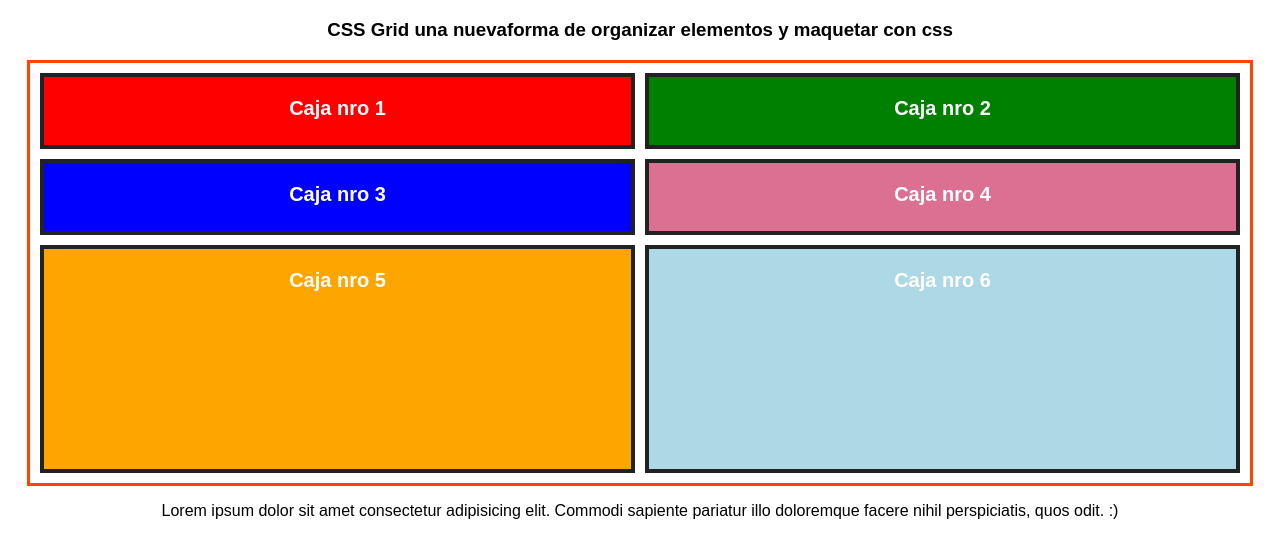
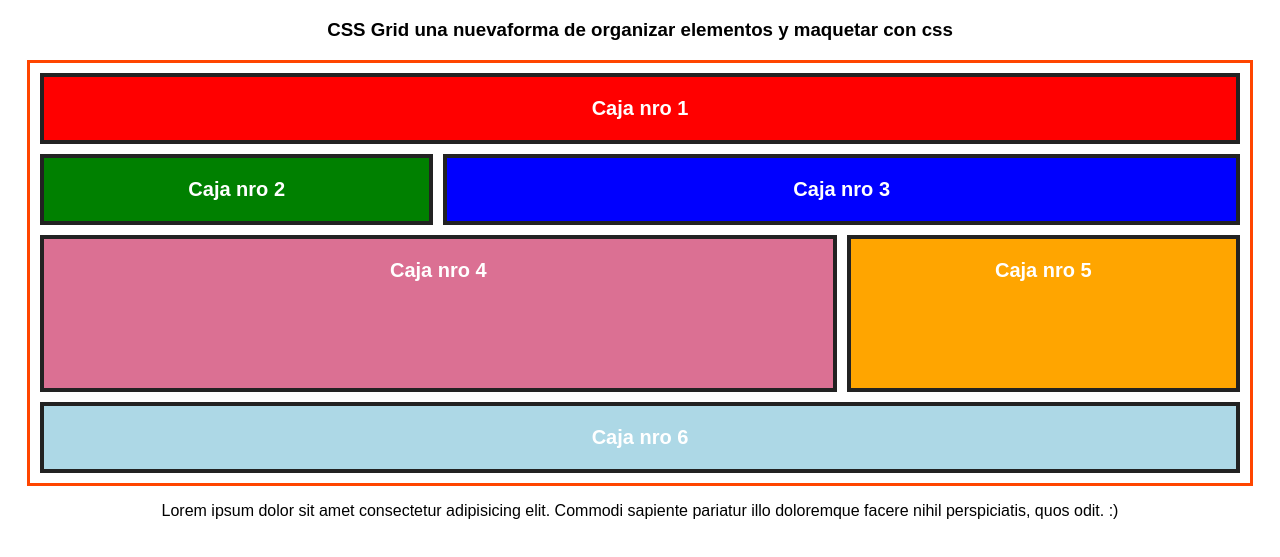
Before and after one commit to Albertoenriquepaulo/UdemyVictorRoble-master-css, a plain HTML site: page master-css/aprendiendo-css-grid/index.html in a window 1280 px wide. Shown: the part 61-618 px from the top of the page. Drawn offline with Linux system fonts and the light colour scheme.

Commit message:
169. Expandir columnas

```diff
--- a/master-css/aprendiendo-css-grid/style.css
+++ b/master-css/aprendiendo-css-grid/style.css
@@ -8,19 +8,12 @@ body {
   width: 1200px;
   height: 400px;
   margin: 0px auto;
-  /* Definir el grid al layout */
   display: grid;
 
-  /*Varias formas de definir las columnas*/
-  /* grid-template-columns: repeat(4, calc(25% - 10px)); */
-  /* grid-template-columns: 1fr 1fr 1fr 1fr ; */
-  /* grid-template-columns: repeat(, calc(25% - 10px)) 15% 35%; */
-  grid-template-columns: repeat(2, 1fr);
+  grid-template-columns: repeat(3, 1fr);
 
-  /* Definiendo filas */
   grid-template-rows: repeat(2, 1fr) 3fr;
 
-  /* Espacios entre elementos grid */
   grid-gap: 10px;
   padding: 10px;
 
@@ -36,11 +29,15 @@ body {
   background: gray;
 }
 
+/* Expandiendo la caja de color rojo */
 .layout .red {
+  grid-column-start: 1;
+  grid-column-end: 4;
   background: red;
 }
 
 .layout .blue {
+  grid-column: 2 / 4;
   background: blue;
 }
 
@@ -49,11 +46,18 @@ body {
 }
 
 .layout .pink {
+  grid-column: 1 / 3;
   background: palevioletred;
 }
 .layout .orange {
   background: orange;
 }
 .layout .lightblue {
+  /*
+  grid-column-start: 1;
+  grid-column-end: 3;
+  Estas dos de arriba se pueden resumir en esta linea de abajo*/
+  grid-column: 1 / 4;
+
   background: lightblue;
 }
```
